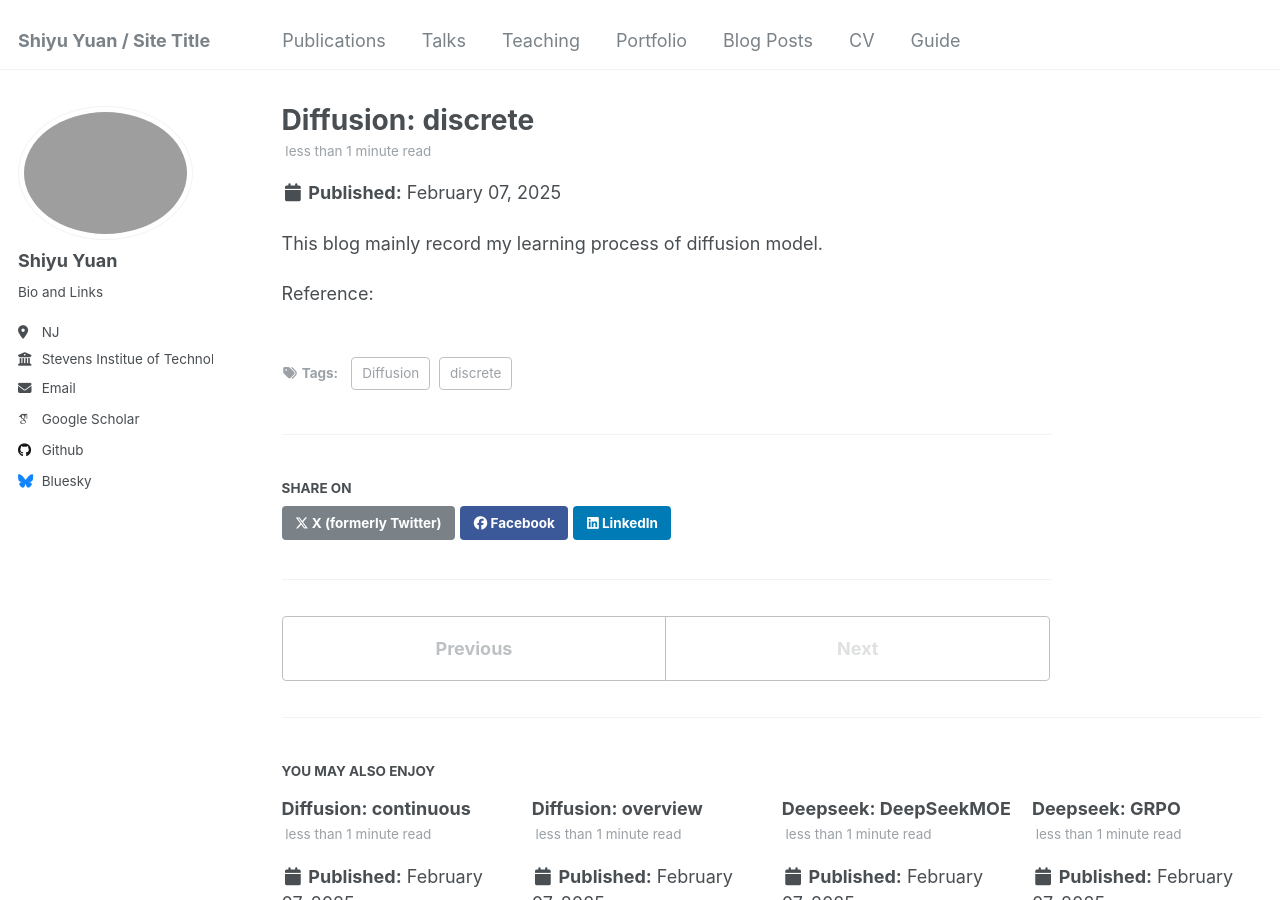
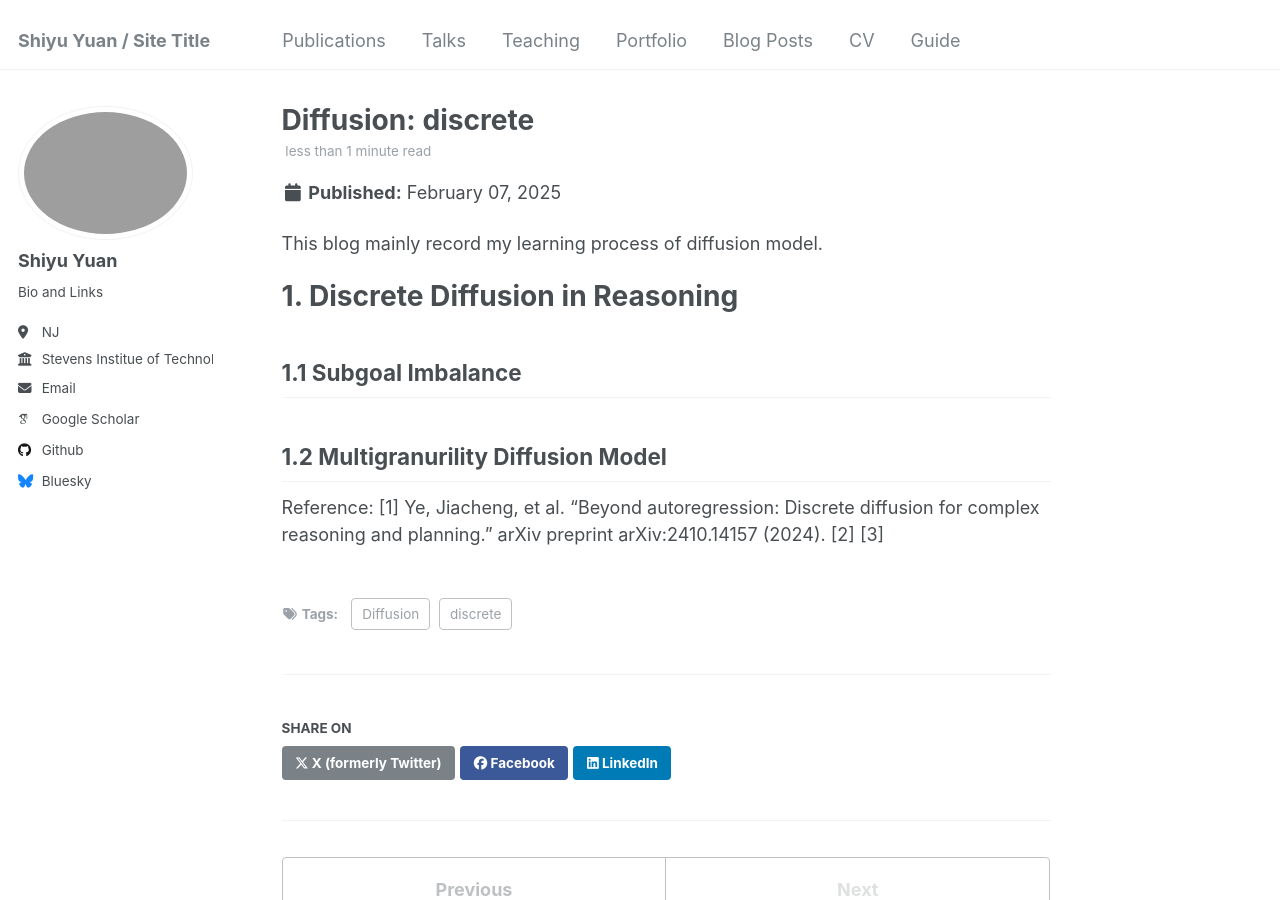
Before and after one commit to syyuan2021/syy2025, a Jekyll site: the page built from _posts/2025-02-07-blog-post-9.md, in a window 1280 px wide and 900 px high. Built offline with Jekyll 4.4.1, drawn with Linux system fonts in a browser that asks for light colours; some web fonts are replaced.

Commit message:
Update 2025-02-07-blog-post-9.md

```diff
--- a/_posts/2025-02-07-blog-post-9.md
+++ b/_posts/2025-02-07-blog-post-9.md
@@ -10,10 +10,15 @@ tags:
 This blog mainly record my learning process of diffusion model.
 
 
-
+# 1. Discrete Diffusion in Reasoning
+## 1.1 Subgoal Imbalance
+## 1.2 Multigranurility Diffusion Model
 
 
 
 
 
 Reference:
+[1] Ye, Jiacheng, et al. "Beyond autoregression: Discrete diffusion for complex reasoning and planning." arXiv preprint arXiv:2410.14157 (2024).
+[2]
+[3]
```
